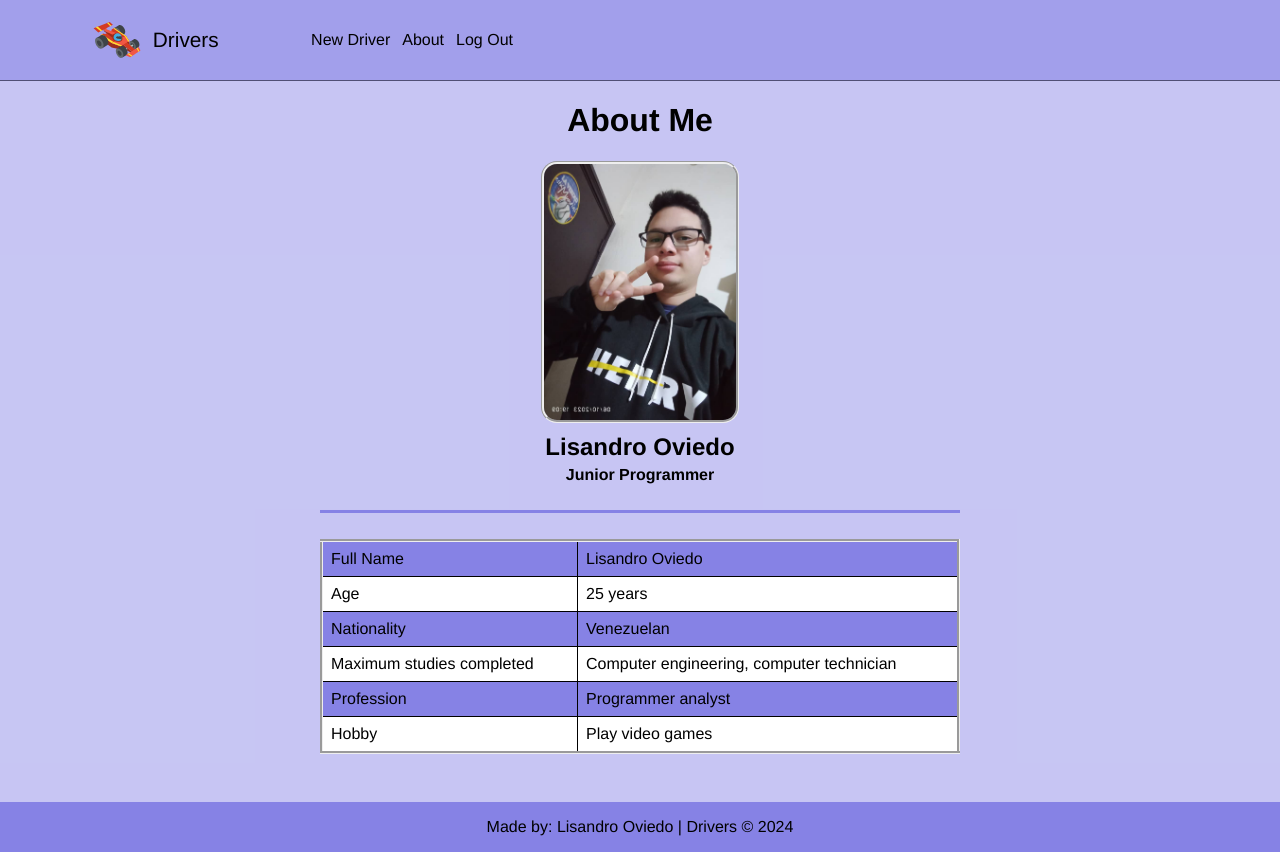
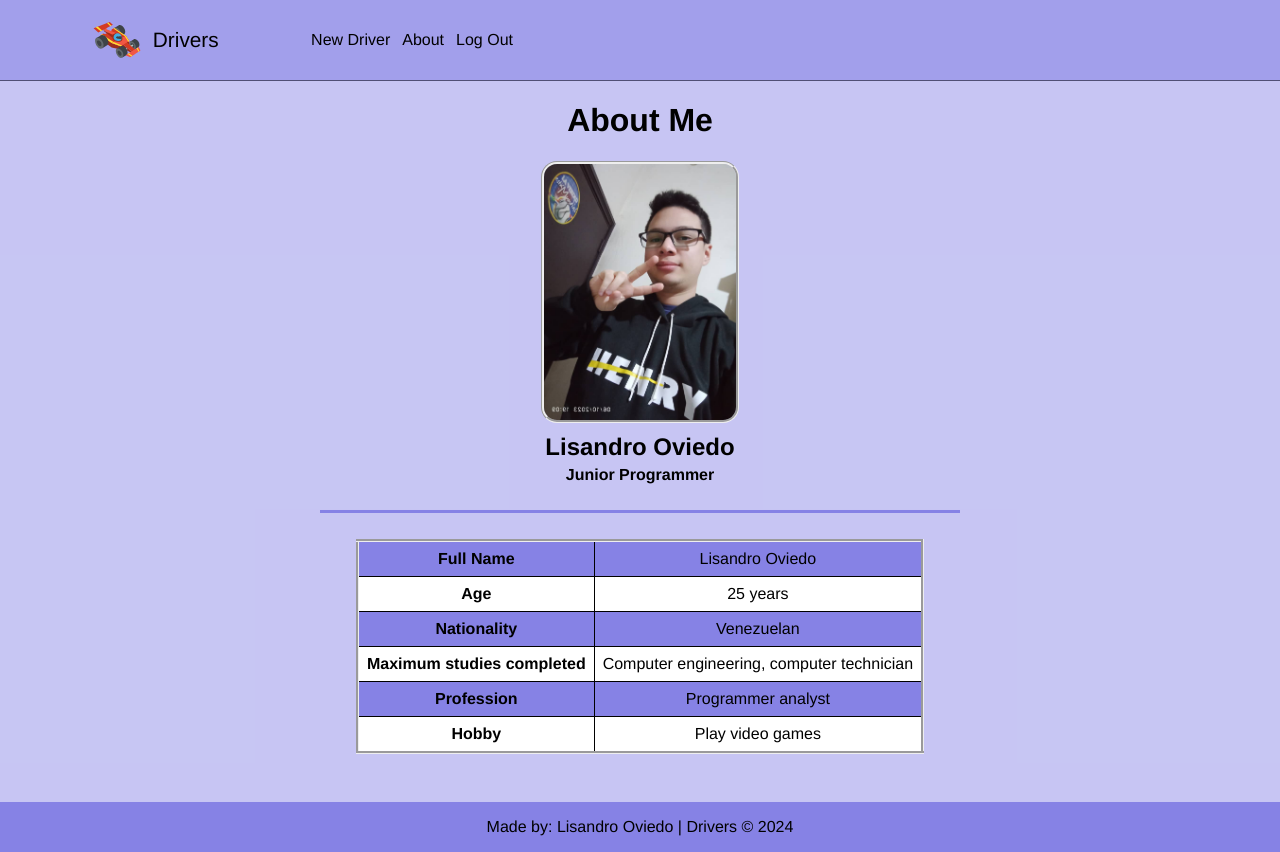
Before and after one commit to LisandrOviedo/PI-Drivers, a React (Vite) app in the folder client/: page /about in a window 1280 px wide. Built offline with nearby package versions, Linux system fonts and the light colour scheme.

Commit message:
Drivers v2.0.4

```diff
--- a/client/src/components/AboutMe/AboutMe.jsx
+++ b/client/src/components/AboutMe/AboutMe.jsx
@@ -37,27 +37,39 @@ export default function About() {
       <table>
         <tbody>
           <tr>
-            <td>Full Name</td>
+            <td>
+              <b>Full Name</b>
+            </td>
             <td>Lisandro Oviedo</td>
           </tr>
           <tr>
-            <td>Age</td>
+            <td>
+              <b>Age</b>
+            </td>
             <td>{calcularEdad()} years</td>
           </tr>
           <tr>
-            <td>Nationality</td>
+            <td>
+              <b>Nationality</b>
+            </td>
             <td>Venezuelan</td>
           </tr>
           <tr>
-            <td>Maximum studies completed</td>
+            <td>
+              <b>Maximum studies completed</b>
+            </td>
             <td>Computer engineering, computer technician</td>
           </tr>
           <tr>
-            <td>Profession</td>
+            <td>
+              <b>Profession</b>
+            </td>
             <td>Programmer analyst</td>
           </tr>
           <tr>
-            <td>Hobby</td>
+            <td>
+              <b>Hobby</b>
+            </td>
             <td>Play video games</td>
           </tr>
         </tbody>
--- a/client/src/components/AboutMe/AboutMe.module.scss
+++ b/client/src/components/AboutMe/AboutMe.module.scss
@@ -24,6 +24,12 @@
     }
   }
 
+  h1,
+  h2,
+  h4 {
+    text-align: center;
+  }
+
   h2 {
     margin: 10px 0 0 0;
   }
@@ -42,8 +48,8 @@
   table {
     border: groove;
     border-collapse: collapse;
-    width: 50%;
-    margin-bottom: 5em;
+    width: auto;
+    margin: auto auto 5em auto;
 
     @include sm {
       width: 80%;
@@ -53,7 +59,7 @@
   td,
   th {
     border: 1px solid $first-color;
-    text-align: left;
+    text-align: center;
     padding: 8px;
   }
 
```
